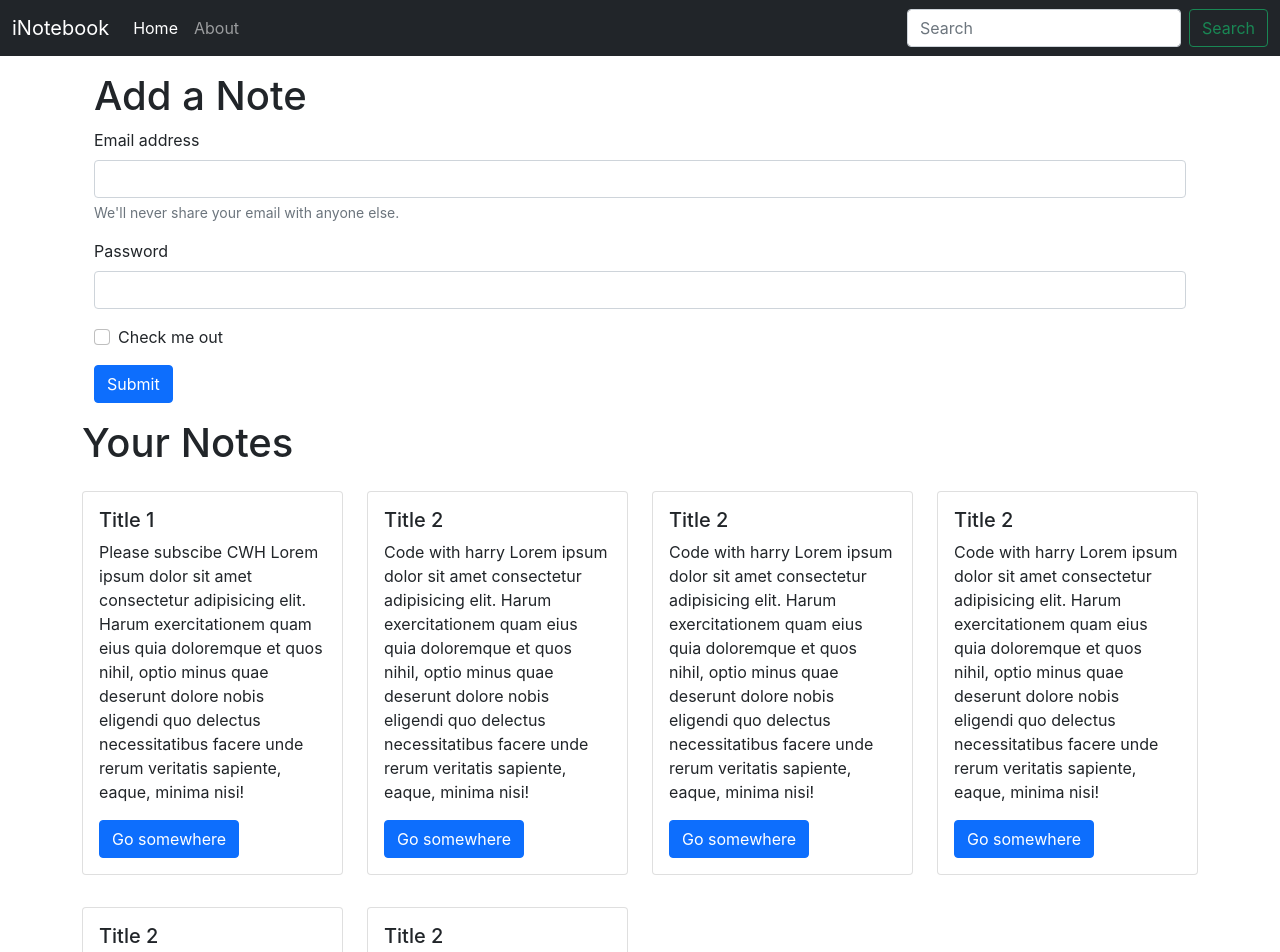
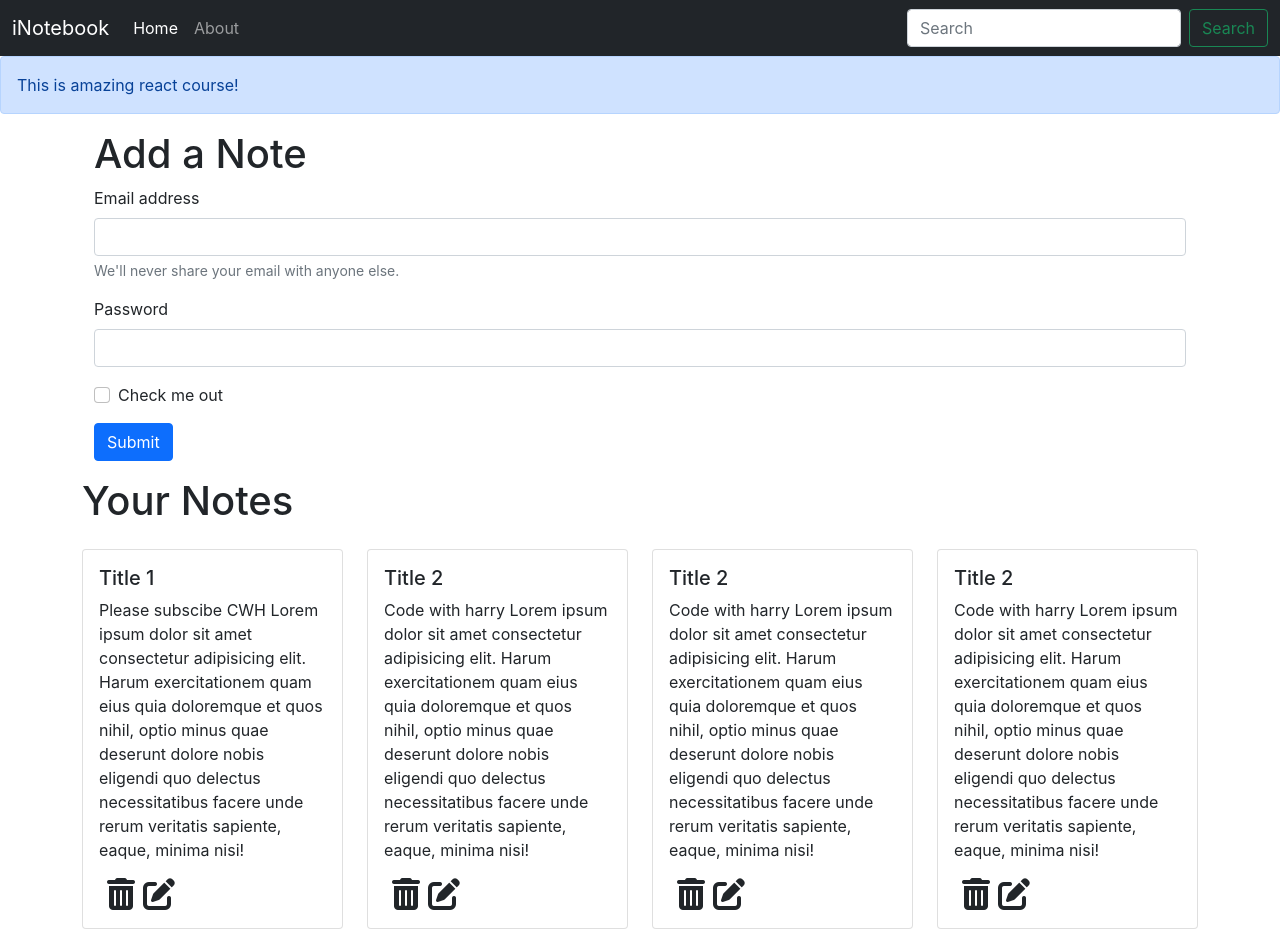
Before and after one commit to sonu27091999/Cloud_Repo, a React (Create React App) app: page / in a window 1280 px wide. Shown: the top 952 px of the page. Built offline with nearby package versions, Linux system fonts and the light colour scheme.

Commit message:
Adding font-awseome icons

```diff
--- a/public/index.html
+++ b/public/index.html
@@ -16,6 +16,7 @@
   <!-- Bootstrap CSS -->
   <link href="https://cdn.jsdelivr.net/npm/bootstrap@5.1.3/dist/css/bootstrap.min.css" rel="stylesheet"
     integrity="sha384-1BmE4kWBq78iYhFldvKuhfTAU6auU8tT94WrHftjDbrCEXSU1oBoqyl2QvZ6jIW3" crossorigin="anonymous">
+    <link rel="stylesheet" href="https://cdnjs.cloudflare.com/ajax/libs/font-awesome/6.1.1/css/all.min.css" integrity="sha512-KfkfwYDsLkIlwQp6LFnl8zNdLGxu9YAA1QvwINks4PhcElQSvqcyVLLD9aMhXd13uQjoXtEKNosOWaZqXgel0g==" crossorigin="anonymous" referrerpolicy="no-referrer" />
   <title>iNotebook - Your notes secured in the cloud</title>
 </head>
 
--- a/src/App.js
+++ b/src/App.js
@@ -8,6 +8,7 @@ import Navbar from './component/Navbar';
 import Home from './component/Home';
 import About from './component/About';
 import NoteState from './context/notes/NoteState';
+import Alert from './component/Alert';
 
 function App() {
   return (
@@ -15,6 +16,7 @@ function App() {
       <Router>
         <>
           <Navbar />
+          <Alert message="This is amazing react course!"/>
           <div className="container">
             <Routes>
               <Route exact path='/' element={<Home />}></Route>
--- /dev/null
+++ b/src/component/Alert.js
@@ -0,0 +1,11 @@
+import React from 'react'
+
+export default function Alert(props) {
+    return (
+        <div>
+            <div className="alert alert-primary" role="alert">
+                {props.message}
+            </div>
+        </div>
+    )
+}
--- a/src/component/Home.js
+++ b/src/component/Home.js
@@ -7,7 +7,6 @@ export default function Home() {
             <div className="container my-3">
                 <h1>Add a Note</h1>
                 <form>
-                    <form>
                     <div className="mb-3">
                         <label htmlFor="exampleInputEmail1" className="form-label">Email address</label>
                         <input type="email" className="form-control" id="exampleInputEmail1" aria-describedby="emailHelp" />
@@ -15,7 +14,7 @@ export default function Home() {
                     </div>
                     <div className="mb-3">
                         <label htmlFor="exampleInputPassword1" className="form-label">Password</label>
-                            <input type="password" className="form-control" id="exampleInputPassword1" />
+                        <input type="password" className="form-control" id="exampleInputPassword1"/>
                     </div>
                     <div className="mb-3 form-check">
                         <input type="checkbox" className="form-check-input" id="exampleCheck1" />
@@ -23,9 +22,8 @@ export default function Home() {
                     </div>
                     <button type="submit" className="btn btn-primary">Submit</button>
                 </form>
-                </form>
             </div>
-            <Notes/>
+            <Notes />
         </div>
     )
 }
--- a/src/component/Noteitem.js
+++ b/src/component/Noteitem.js
@@ -8,7 +8,9 @@ function NoteItem(props) {
                     <div className="card-body">
                         <h5 className="card-title">{note.title}</h5>
                         <p className="card-text">{note.description} Lorem ipsum dolor sit amet consectetur adipisicing elit. Harum exercitationem quam eius quia doloremque et quos nihil, optio minus quae deserunt dolore nobis eligendi quo delectus necessitatibus facere unde rerum veritatis sapiente, eaque, minima nisi!</p>
-                        <a href="#" className="btn btn-primary">Go somewhere</a>
+                        {/* <a href="#" className="btn btn-primary">Go somewhere</a> */}
+                        <i className="fa-solid fa-trash-can fa-2x mx-2"></i>
+                        <i className="fa-solid fa-pen-to-square fa-2x"></i>
                     </div>
             </div>
         </div>
--- a/src/component/Notes.js
+++ b/src/component/Notes.js
@@ -10,7 +10,7 @@ export default function Notes() {
             <div className="row my-3">
                 <h1>Your Notes</h1>
                 {notes.map((note) => {
-                    return <NoteItem note={note} />;
+                    return <NoteItem key={note._id} note={note} />;
                 })}
             </div>
         </div>
--- a/src/context/notes/NoteState.js
+++ b/src/context/notes/NoteState.js
@@ -4,7 +4,7 @@ import { useState } from "react";
 const NoteState = (props) => {
     const notesInitial=[
         {
-          "_id": "628484158376728fd23bee19",
+          "_id": "628484158326728ui23bee19",
           "user": "628471424db2a1a61e4217d4",
           "title": "Title 1",
           "description": "Please subscibe CWH",
@@ -13,7 +13,7 @@ const NoteState = (props) => {
           "__v": 0
         },
         {
-          "_id": "62848fed4e445d5c89bb514e",
+          "_id": "62848fed4dsd445d5jk9bb514e",
           "user": "628471424db2a1a61e4217d4",
           "title": "Title 2",
           "description": "Code with harry",
@@ -22,7 +22,7 @@ const NoteState = (props) => {
           "__v": 0
         },
         {
-          "_id": "62848fed4e445d5c89bb514e",
+          "_id": "62848fdh4e4sd4rdds5c89bb514e",
           "user": "628471424db2a1a61e4217d4",
           "title": "Title 2",
           "description": "Code with harry",
@@ -31,7 +31,7 @@ const NoteState = (props) => {
           "__v": 0
         },
         {
-          "_id": "62848fed4e445d5c89bb514e",
+          "_id": "62648fed4eg45dhc89bb514e",
           "user": "628471424db2a1a61e4217d4",
           "title": "Title 2",
           "description": "Code with harry",
@@ -40,7 +40,7 @@ const NoteState = (props) => {
           "__v": 0
         },
         {
-          "_id": "62848fed4e445d5c89bb514e",
+          "_id": "62848fed4sdffsde445d5c89bb514e",
           "user": "628471424db2a1a61e4217d4",
           "title": "Title 2",
           "description": "Code with harry",
--- a/src/index.css
+++ b/src/index.css
@@ -11,3 +11,6 @@ code {
   font-family: source-code-pro, Menlo, Monaco, Consolas, 'Courier New',
     monospace;
 }
+i{
+  cursor: pointer;
+}
```
Lines whose indentation alone changed are shown as unchanged.
